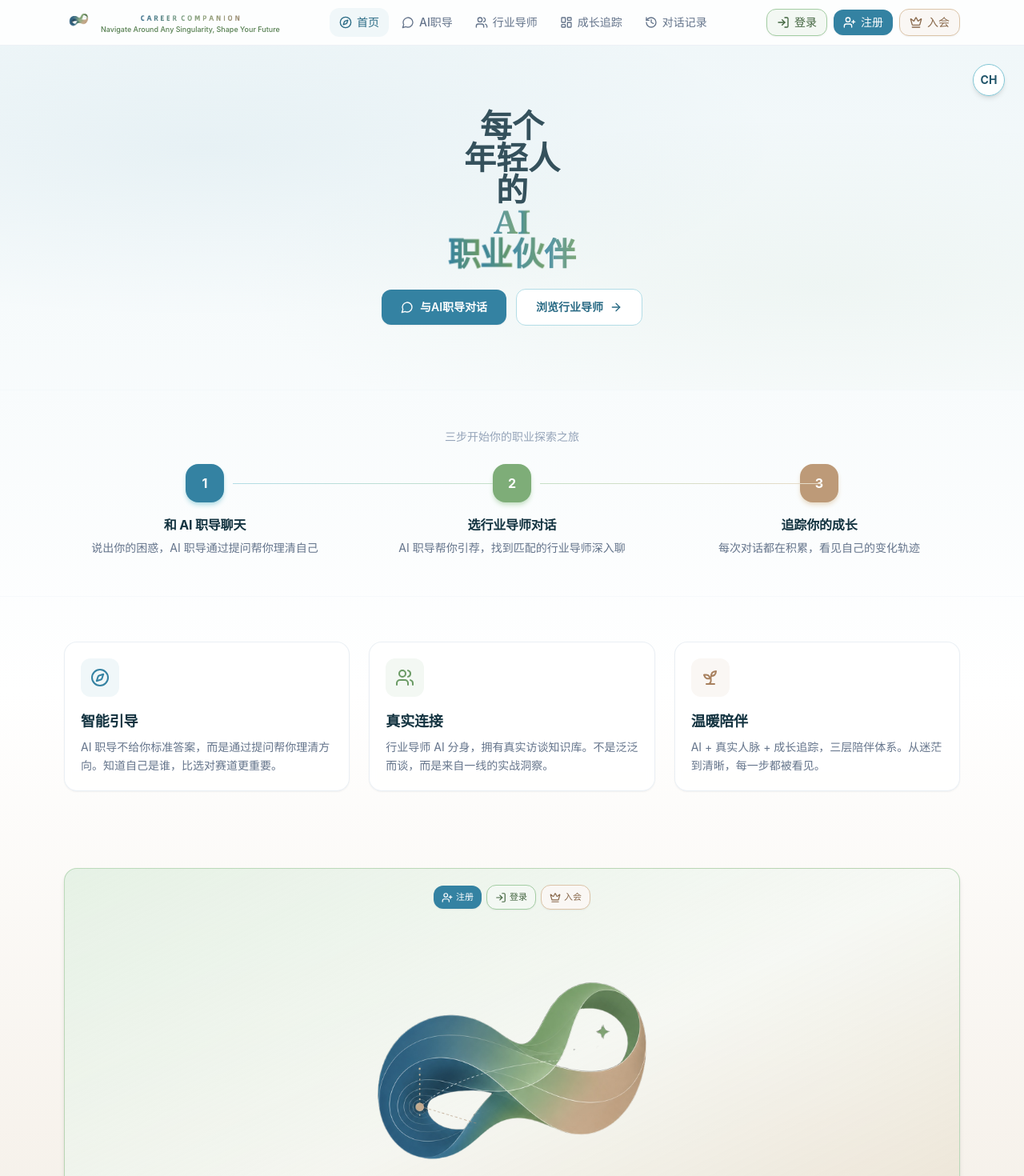
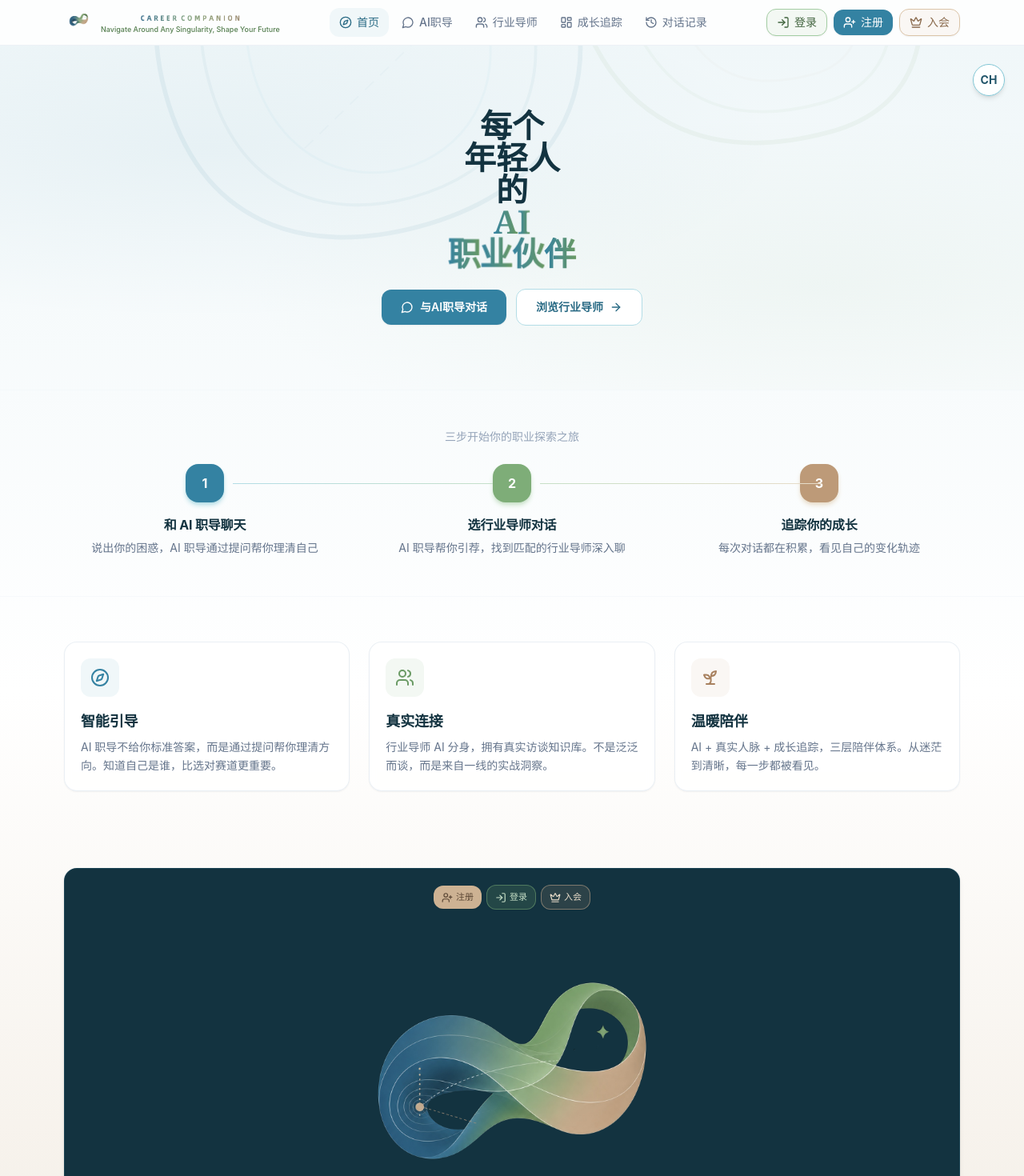
Before and after one commit to qigeoo-sudo/xinzang, a Next.js app: page / in a window 1280 px wide. Shown: the top 1470 px of the page at 80% size. Built offline with nearby package versions, Linux system fonts and the light colour scheme.

Commit message:
v2.2: 呼吸带底纹版 — 添加中英文Hero装饰底纹，英文版极简四瓣左移

```diff
--- a/src/app/globals.css
+++ b/src/app/globals.css
@@ -46,7 +46,7 @@
   }
 
   .card-warm {
-    @apply rounded-2xl border border-sage-300/70 bg-gradient-to-br from-sage-100/90 via-sage-50/60 to-sand-200/80 p-5 shadow-md transition-all hover:shadow-lg hover:border-sage-400/70;
+    @apply rounded-2xl border border-brand-700/40 bg-brand-900 p-5 shadow-md transition-all hover:shadow-lg hover:border-brand-600/60;
   }
 
   .tag {
@@ -130,21 +130,21 @@
   animation: fadeInUp 0.5s ease-out forwards;
 }
 
-/* 呼吸动画 — 两阶段：首遍缩放1.036，后续缩放1.003 */
+/* 呼吸动画 — 两阶段：首遍缩放1.04，后续缩放1.004（纯缩放，无透明度变化） */
 @keyframes breathe-first {
-  0%, 100% { transform: scale(1); opacity: 0.85; }
-  50% { transform: scale(1.036); opacity: 1; }
+  0%, 100% { transform: scale(1); }
+  50% { transform: scale(1.04); }
 }
 
 @keyframes breathe-loop {
-  0%, 100% { transform: scale(1); opacity: 0.85; }
-  50% { transform: scale(1.003); opacity: 1; }
+  0%, 100% { transform: scale(1); }
+  50% { transform: scale(1.004); }
 }
 
 .animate-breathe {
   display: inline-block;
   transform-origin: center;
-  will-change: transform, opacity;
+  will-change: transform;
   animation-name: breathe-first, breathe-loop;
   animation-duration: 3s, 3s;
   animation-timing-function: ease-in-out, ease-in-out;
@@ -157,3 +157,21 @@
     animation: none;
   }
 }
+
+/* Hero装饰缓缓浮现 — 第一遍呼吸结束后渐入 */
+@keyframes heroDecorFadeIn {
+  from { opacity: 0; }
+  to { opacity: 1; }
+}
+
+.hero-decor {
+  opacity: 0;
+  animation: heroDecorFadeIn 5s ease-in 3s forwards;
+}
+
+@media (prefers-reduced-motion: reduce) {
+  .hero-decor {
+    opacity: 1;
+    animation: none;
+  }
+}
--- a/src/app/page.tsx
+++ b/src/app/page.tsx
@@ -8,6 +8,7 @@ import { useI18n } from "@/lib/i18n";
 import { useAuth } from "@/lib/auth";
 import { AuthModal } from "@/components/auth/auth-modal";
 import { PaymentModal } from "@/components/auth/payment-modal";
+import { HeroDecorZh, HeroDecorEn } from "@/components/decor/hero-decor";
 
 export default function HomePage() {
   const { tr, lang, toggleLang } = useI18n();
@@ -50,6 +51,7 @@ export default function HomePage() {
       {/* Hero Section */}
       <section className="relative overflow-hidden">
         <div className="absolute inset-0 bg-mesh-gradient" />
+        {lang === "zh" ? <HeroDecorZh /> : <HeroDecorEn />}
         <div className="relative mx-auto max-w-6xl px-4 py-12 md:py-20">
           <div className="text-center max-w-3xl mx-auto animate-fade-in-up">
             {/* Headline */}
@@ -227,24 +229,24 @@ export default function HomePage() {
           {/* Auth buttons — top row */}
           {isAuthenticated ? (
             <div className="flex items-center gap-2 flex-wrap justify-center">
-              <span className="text-xs text-slate-500">
+              <span className="text-xs text-slate-300">
                 {tr({ zh: `已登录: ${user?.account}`, en: `Logged in: ${user?.account}` })}
               </span>
               <button
                 onClick={logout}
-                className="text-xs font-medium text-slate-400 transition-colors hover:text-brand-600"
+                className="text-xs font-medium text-slate-400 transition-colors hover:text-sage-300"
               >
                 {tr({ zh: "退出", en: "Logout" })}
               </button>
               {isPremium ? (
-                <span className="flex items-center gap-1.5 rounded-xl border border-sand-300 bg-gradient-to-r from-sand-50 to-amber-50 px-4 py-1.5 text-xs font-medium text-sand-700 shadow-sm">
+                <span className="flex items-center gap-1.5 rounded-xl border border-sand-400/60 bg-sand-500/20 px-4 py-1.5 text-xs font-medium text-sand-200 shadow-sm">
                   <Crown className="h-4 w-4" />
                   {tr({ zh: "已入会", en: "Premium Member" })}
                 </span>
               ) : (
                 <button
                   onClick={openPremium}
-                  className="flex items-center gap-1.5 rounded-xl border border-sand-300 bg-sand-50 px-4 py-1.5 text-xs font-medium text-sand-700 shadow-sm transition-all hover:bg-sand-100"
+                  className="flex items-center gap-1.5 rounded-xl border border-sand-400/50 bg-sand-500/15 px-4 py-1.5 text-xs font-medium text-sand-200 shadow-sm transition-all hover:bg-sand-500/25"
                 >
                   <Crown className="h-4 w-4" />
                   {tr({ zh: "入会", en: "Premium" })}
@@ -255,21 +257,21 @@ export default function HomePage() {
             <div className="flex items-center gap-1.5 justify-center w-full">
               <button
                 onClick={openRegister}
-                className="flex items-center gap-1 rounded-xl bg-brand-500 px-2.5 py-1.5 text-[11px] font-medium text-white shadow-sm transition-all hover:bg-brand-600 active:scale-95 whitespace-nowrap"
+                className="flex items-center gap-1 rounded-xl bg-sand-400 px-2.5 py-1.5 text-[11px] font-normal text-sand-900 shadow-sm transition-all hover:bg-sand-300 active:scale-95 whitespace-nowrap"
               >
                 <UserPlus className="h-3.5 w-3.5" />
                 {tr({ zh: "注册", en: "Sign Up" })}
               </button>
               <button
                 onClick={openLogin}
-                className="flex items-center gap-1 rounded-xl border border-sage-300 bg-sage-50 px-2.5 py-1.5 text-[11px] font-medium text-sage-700 shadow-sm transition-all hover:bg-sage-100 whitespace-nowrap"
+                className="flex items-center gap-1 rounded-xl border border-sage-400/50 bg-sage-500/20 px-2.5 py-1.5 text-[11px] font-medium text-sage-200 shadow-sm transition-all hover:bg-sage-500/30 whitespace-nowrap"
               >
                 <LogIn className="h-3.5 w-3.5" />
                 {tr({ zh: "登录", en: "Login" })}
               </button>
               <button
                 onClick={openPremium}
-                className="flex items-center gap-1 rounded-xl border border-sand-300 bg-sand-50 px-2.5 py-1.5 text-[11px] font-medium text-sand-700 shadow-sm transition-all hover:bg-sand-100 whitespace-nowrap"
+                className="flex items-center gap-1 rounded-xl border border-sand-400/50 bg-sand-500/15 px-2.5 py-1.5 text-[11px] font-medium text-sand-200 shadow-sm transition-all hover:bg-sand-500/25 whitespace-nowrap"
               >
                 <Crown className="h-3.5 w-3.5" />
                 {tr({ zh: "入会", en: "Premium" })}
@@ -279,7 +281,7 @@ export default function HomePage() {
 
           {/* Full logo — bottom */}
           <Image
-            src="/images/logo-full.png"
+            src={lang === "en" ? "/images/logo-full-en.png" : "/images/logo-full.png"}
             alt="Career Companion"
             width={380}
             height={143}
--- /dev/null
+++ b/src/components/decor/hero-decor.tsx
@@ -0,0 +1,135 @@
+/**
+ * Hero section decorative backgrounds — line-based, elegant, no large color blocks.
+ * - Chinese: Infinity loop (∞) outline from logo
+ * - English: Design A contour lines, lighter opacity
+ *
+ * Decor fades in slowly after the first breathing cycle completes.
+ */
+
+export function HeroDecorZh() {
+  return (
+    <svg
+      className="hero-decor absolute inset-0 w-full h-full pointer-events-none"
+      viewBox="0 0 375 500"
+      preserveAspectRatio="xMidYMid slice"
+      xmlns="http://www.w3.org/2000/svg"
+      aria-hidden="true"
+    >
+      {/* 主图：无限环(∞)线稿，居中偏上，逆时针旋转15度，适配竖屏 */}
+      <g transform="translate(188, 170) scale(1.1) rotate(-15)" opacity="0.4">
+        {/* 左瓣大轮廓 */}
+        <path d="M -120,0 C -120,-45 -90,-65 -50,-65 C -10,-65 20,-45 20,0 C 20,45 -10,65 -50,65 C -90,65 -120,45 -120,0 Z" fill="none" stroke="#3482a2" strokeWidth="1.5" opacity="0.5" />
+        {/* 左瓣内层1 */}
+        <path d="M -105,0 C -105,-38 -80,-55 -50,-55 C -20,-55 5,-38 5,0 C 5,38 -20,55 -50,55 C -80,55 -105,38 -105,0 Z" fill="none" stroke="#3482a2" strokeWidth="1" opacity="0.35" />
+        {/* 左瓣内层2 */}
+        <path d="M -90,0 C -90,-30 -70,-45 -50,-45 C -30,-45 -10,-30 -10,0 C -10,30 -30,45 -50,45 C -70,45 -90,30 -90,0 Z" fill="none" stroke="#4aadd4" strokeWidth="0.8" opacity="0.25" />
+
+        {/* 右瓣大轮廓 */}
+        <path d="M 20,0 C 20,-50 50,-70 90,-70 C 120,-70 135,-50 135,0 C 135,50 120,70 90,70 C 50,70 20,50 20,0 Z" fill="none" stroke="#7ead78" strokeWidth="1.5" opacity="0.5" />
+        {/* 右瓣内层1 */}
+        <path d="M 35,0 C 35,-42 55,-60 90,-60 C 115,-60 125,-42 125,0 C 125,42 115,60 90,60 C 55,60 35,42 35,0 Z" fill="none" stroke="#7ead78" strokeWidth="1" opacity="0.35" />
+        {/* 右瓣内层2 */}
+        <path d="M 50,0 C 50,-34 60,-50 90,-50 C 108,-50 115,-34 115,0 C 115,34 108,50 90,50 C 60,50 50,34 50,0 Z" fill="none" stroke="#cdb293" strokeWidth="0.8" opacity="0.25" />
+
+        {/* 中心交叉点 */}
+        <ellipse cx="20" cy="0" rx="6" ry="3" fill="none" stroke="#3482a2" strokeWidth="0.6" opacity="0.3" />
+
+        {/* 右瓣内四角星 */}
+        <g transform="translate(90, 0)" opacity="0.4">
+          <path d="M 0,-12 L 2.5,-2.5 L 12,0 L 2.5,2.5 L 0,12 L -2.5,2.5 L -12,0 L -2.5,-2.5 Z" fill="none" stroke="#7ead78" strokeWidth="0.8" />
+        </g>
+
+        {/* 向上点序列 */}
+        <g opacity="0.3">
+          <circle cx="-50" cy="-20" r="1.2" fill="#cdb293" />
+          <circle cx="-50" cy="-35" r="1.2" fill="#cdb293" />
+          <circle cx="-50" cy="-50" r="1" fill="#cdb293" opacity="0.7" />
+          <circle cx="-50" cy="-65" r="0.8" fill="#cdb293" opacity="0.5" />
+        </g>
+
+        {/* 对角虚线 */}
+        <line x1="-80" y1="30" x2="10" y2="-20" stroke="#3482a2" strokeWidth="0.5" opacity="0.2" strokeDasharray="4 3" />
+      </g>
+
+      {/* 顶部散落同心椭圆 */}
+      <g transform="translate(55, 80) scale(0.25)" opacity="0.2">
+        <ellipse cx="0" cy="0" rx="90" ry="70" fill="none" stroke="#3482a2" strokeWidth="1.5" />
+        <ellipse cx="0" cy="0" rx="60" ry="46" fill="none" stroke="#4aadd4" strokeWidth="1" />
+        <ellipse cx="0" cy="0" rx="30" ry="22" fill="none" stroke="#7ead78" strokeWidth="0.7" />
+      </g>
+
+      {/* 底部流动曲线 */}
+      <g transform="translate(50, 430)" opacity="0.2">
+        <path d="M 0,0 C 50,-10 100,5 150,-5 C 200,-15 250,0 280,-10" fill="none" stroke="#3482a2" strokeWidth="0.8" />
+        <path d="M 0,12 C 50,2 100,17 150,7 C 200,-3 250,12 280,2" fill="none" stroke="#7ead78" strokeWidth="0.6" />
+      </g>
+
+      {/* 底部小四角星 */}
+      <g transform="translate(325, 445) scale(0.5)" opacity="0.22">
+        <path d="M 0,-12 L 2.5,-2.5 L 12,0 L 2.5,2.5 L 0,12 L -2.5,2.5 L -12,0 L -2.5,-2.5 Z" fill="none" stroke="#cdb293" strokeWidth="1" />
+      </g>
+
+      {/* 底部细线 */}
+      <line x1="30" y1="475" x2="345" y2="475" stroke="#3482a2" strokeWidth="0.3" opacity="0.1" />
+    </svg>
+  );
+}
+
+export function HeroDecorEn() {
+  return (
+    <svg
+      className="hero-decor absolute inset-0 w-full h-full pointer-events-none"
+      viewBox="0 0 375 500"
+      preserveAspectRatio="xMidYMid slice"
+      xmlns="http://www.w3.org/2000/svg"
+      aria-hidden="true"
+    >
+      {/* 主图：极简四瓣轮廓，整体偏左居中偏上 */}
+      <g transform="translate(95, 180)" opacity="0.35">
+        {/* 主轮廓 */}
+        <path d="M 0,-100 C 35,-75 55,-45 48,0 C 55,35 35,65 0,85 C -35,65 -55,35 -48,0 C -55,-45 -35,-75 0,-100 Z" fill="none" stroke="#3482a2" strokeWidth="1" opacity="0.6" />
+        {/* 旋转45度 */}
+        <path d="M 0,-100 C 35,-75 55,-45 48,0 C 55,35 35,65 0,85 C -35,65 -55,35 -48,0 C -55,-45 -35,-75 0,-100 Z" fill="none" stroke="#7ead78" strokeWidth="0.8" opacity="0.4" transform="rotate(45)" />
+        {/* 旋转90度 */}
+        <path d="M 0,-100 C 35,-75 55,-45 48,0 C 55,35 35,65 0,85 C -35,65 -55,35 -48,0 C -55,-45 -35,-75 0,-100 Z" fill="none" stroke="#cdb293" strokeWidth="0.8" opacity="0.35" transform="rotate(90)" />
+        {/* 旋转135度 */}
+        <path d="M 0,-100 C 35,-75 55,-45 48,0 C 55,35 35,65 0,85 C -35,65 -55,35 -48,0 C -55,-45 -35,-75 0,-100 Z" fill="none" stroke="#4aadd4" strokeWidth="0.8" opacity="0.3" transform="rotate(135)" />
+
+        {/* 内部两条曲线 */}
+        <path d="M -60,-30 C -30,-50 30,-50 60,-30" fill="none" stroke="#3482a2" strokeWidth="0.5" opacity="0.2" />
+        <path d="M -60,30 C -30,50 30,50 60,30" fill="none" stroke="#7ead78" strokeWidth="0.5" opacity="0.2" />
+
+        {/* 中心小圆 */}
+        <circle cx="0" cy="0" r="3" fill="none" stroke="#3482a2" strokeWidth="0.8" opacity="0.3" />
+      </g>
+
+      {/* 右上：飘逸曲线 */}
+      <g opacity="0.15">
+        <path d="M 200,50 C 250,35 300,60 360,45" fill="none" stroke="#3482a2" strokeWidth="0.8" />
+        <path d="M 200,62 C 250,50 300,72 360,58" fill="none" stroke="#4aadd4" strokeWidth="0.5" />
+      </g>
+
+      {/* 左下：飘逸曲线 */}
+      <g opacity="0.15">
+        <path d="M 20,420 C 70,405 120,425 180,410" fill="none" stroke="#7ead78" strokeWidth="0.8" />
+        <path d="M 20,432 C 70,420 120,438 180,422" fill="none" stroke="#cdb293" strokeWidth="0.5" />
+      </g>
+
+      {/* 右下：极小四瓣 */}
+      <g transform="translate(320, 400) scale(0.15)" opacity="0.18">
+        <path d="M 0,-100 C 35,-75 55,-45 48,0 C 55,35 35,65 0,85 C -35,65 -55,35 -48,0 C -55,-45 -35,-75 0,-100 Z" fill="none" stroke="#3482a2" strokeWidth="3" />
+        <path d="M 0,-100 C 35,-75 55,-45 48,0 C 55,35 35,65 0,85 C -35,65 -55,35 -48,0 C -55,-45 -35,-75 0,-100 Z" fill="none" stroke="#7ead78" strokeWidth="2" transform="rotate(45)" />
+      </g>
+
+      {/* 顶部点装饰 */}
+      <circle cx="135" cy="30" r="1.5" fill="#3482a2" opacity="0.12" />
+      <circle cx="150" cy="30" r="1" fill="#4aadd4" opacity="0.12" />
+      <circle cx="165" cy="30" r="1.5" fill="#7ead78" opacity="0.12" />
+
+      {/* 底部点装饰 */}
+      <circle cx="135" cy="475" r="1.5" fill="#3482a2" opacity="0.1" />
+      <circle cx="150" cy="475" r="1" fill="#7ead78" opacity="0.1" />
+      <circle cx="165" cy="475" r="1.5" fill="#cdb293" opacity="0.1" />
+    </svg>
+  );
+}
```
Also changed, not shown: public/images/logo-full-en.png (added).
